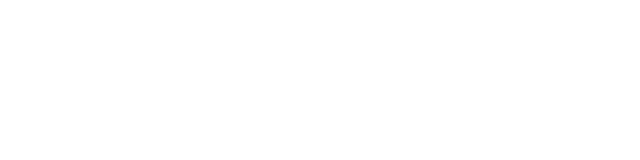
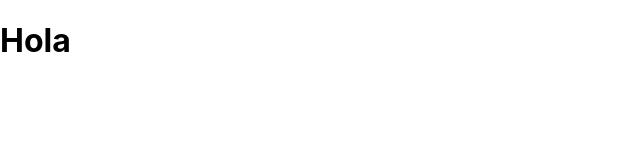
Before and after one commit to tanimpersonal/4t-graphic, a React (Create React App) app: page / in a window 1280 px wide. Shown: the top 160 px of the page, without its empty margins (0-640 px from the left). Built offline with nearby package versions, Linux system fonts and the light colour scheme.

Commit message:
router and title added

```diff
--- a/package.json
+++ b/package.json
@@ -8,6 +8,7 @@
     "@testing-library/user-event": "^13.5.0",
     "react": "^18.0.0",
     "react-dom": "^18.0.0",
+    "react-router-dom": "^6.3.0",
     "react-scripts": "5.0.0",
     "web-vitals": "^2.1.4"
   },
--- a/public/index.html
+++ b/public/index.html
@@ -2,7 +2,7 @@
 <html lang="en">
   <head>
     <meta charset="utf-8" />
-    <link rel="icon" href="%PUBLIC_URL%/favicon.ico" />
+    <link rel="icon" href="my icon.png" />
     <meta name="viewport" content="width=device-width, initial-scale=1" />
     <meta name="theme-color" content="#000000" />
     <meta
@@ -24,7 +24,7 @@
       work correctly both with client-side routing and a non-root public URL.
       Learn how to configure a non-root public URL by running `npm run build`.
     -->
-    <title>React App</title>
+    <title>4T Graphic</title>
   </head>
   <body>
     <noscript>You need to enable JavaScript to run this app.</noscript>
--- a/src/App.js
+++ b/src/App.js
@@ -1,8 +1,11 @@
-import logo from "./logo.svg";
 import "./App.css";
 
 function App() {
-  return <div></div>;
+  return (
+    <div>
+      <h1>Hola</h1>
+    </div>
+  );
 }
 
 export default App;
```
Also changed, not shown: public/my icon.png (added), 1 other file (tests, documents, lock files or other folders).
